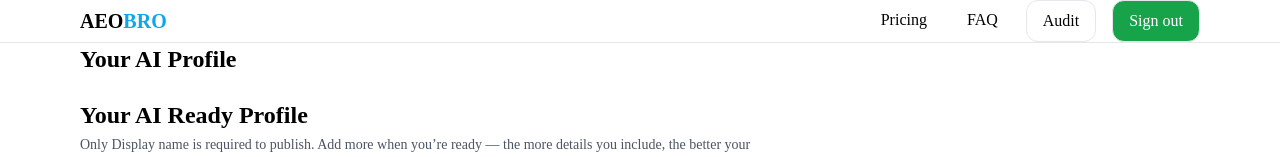
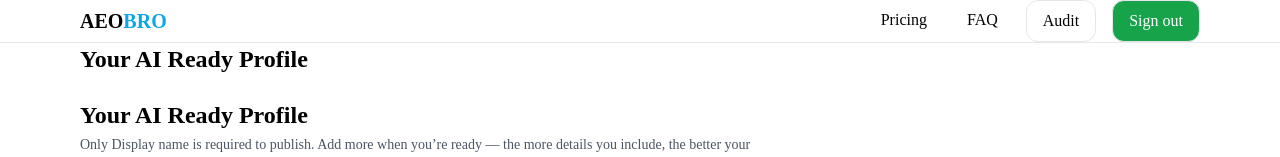
Before and after one commit to NewguyMMM/aeobro, a Next.js app: page /dashboard in a window 1280 px wide. Shown: the top 157 px of the page. Built offline with nearby package versions, Linux system fonts and the light colour scheme; no server answers; the database is empty; sample sign-in values are in the browser's storage.

Commit message:
Update page.tsx

```diff
--- a/app/dashboard/page.tsx
+++ b/app/dashboard/page.tsx
@@ -16,7 +16,7 @@ export default async function DashboardPage() {
   return (
     <div className="container py-8">
       <div className="mb-6 flex items-center justify-between">
-        <h1 className="text-2xl font-semibold">Your AI Profile</h1>
+        <h1 className="text-2xl font-semibold">Your AI Ready Profile</h1>
         {/* Removed the extra View link (PublicProfileLink) to avoid duplication.
             The only entry point is inside ProfileEditor with dirty-state guarding. */}
       </div>
```
